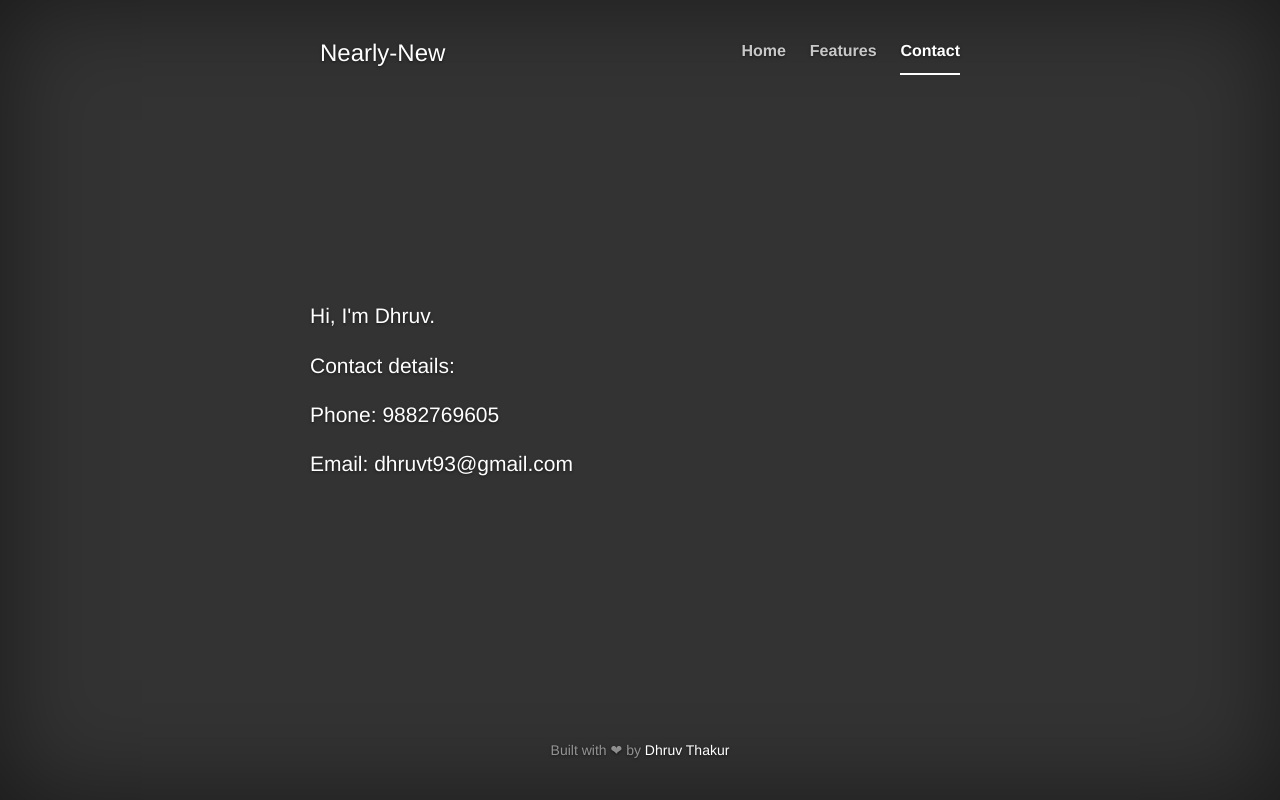
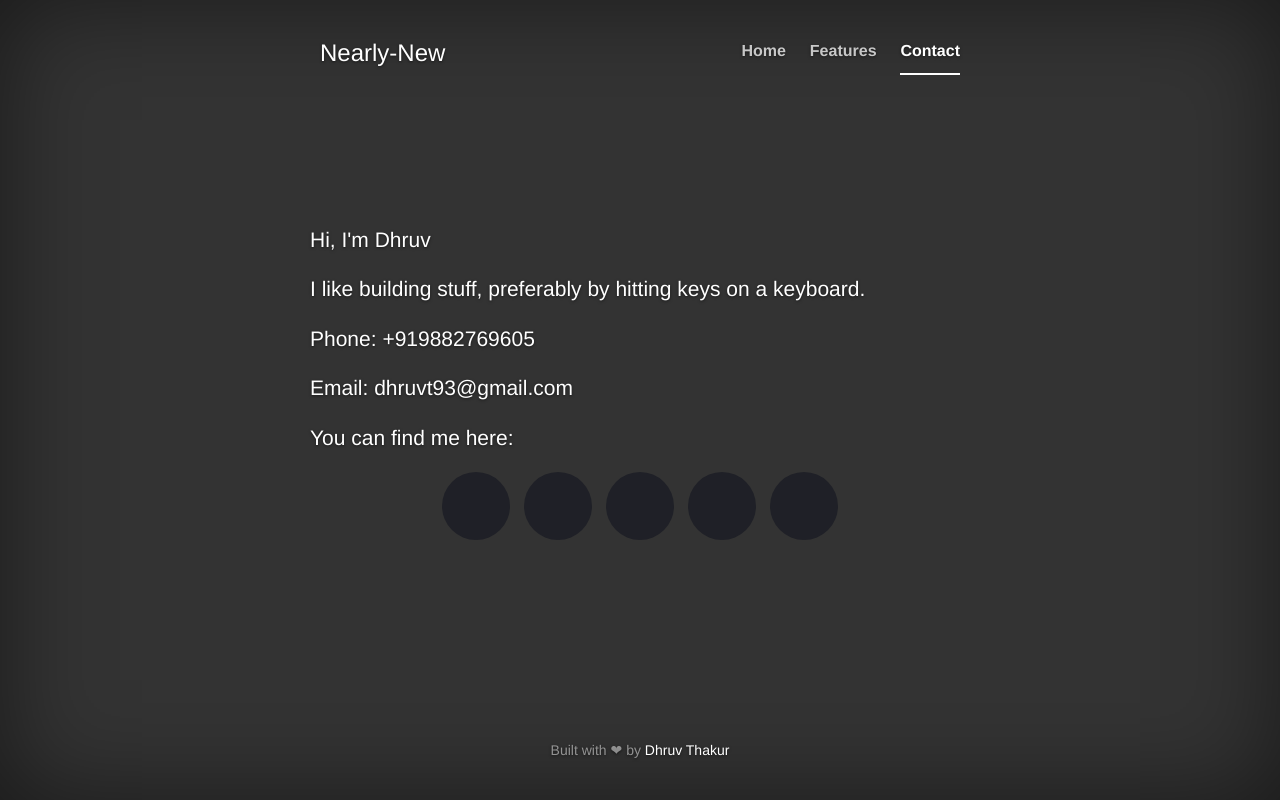
Before and after one commit to dht93/flask_nearly_new_webapp, a Flask app: page /contact/ in a window 1280 px wide. Run offline with Flask 2, Linux system fonts and the light colour scheme; some libraries are stand-ins or nearby versions.

Commit message:
Removed about, merged it with contact.html

```diff
--- a/main.py
+++ b/main.py
@@ -647,12 +647,6 @@ def logout():
     #flash('You are now logged out')
     return redirect(url_for('index'))
 
-@app.route('/about/')
-@login_required
-def about():
-    notif_count=get_notifs()
-    return render_template('about.html',notif_count=notif_count)
-
 @app.errorhandler(404)
 def page_not_found(e):
 
--- a/static/css/social.css
+++ b/static/css/social.css
@@ -139,25 +139,7 @@
   }
 }
 /* Extra stuff just to make the demo pretty. */
-body {
-  padding: 35px 0;
-  color: #fff;
-  font-family: 'Lora', serif;
-  font-size: 14px;
-  text-align: center;
-  line-height: 24px;
-  background: #262730 url(https://s3-us-west-2.amazonaws.com/s.cdpn.io/93/noise-bg.png) repeat 0 0;
-}
 
-h1 {
-  margin-bottom: 45px;
-  font-size: 55px;
-  line-height: 1.2;
-}
-
-footer {
-  margin: 75px 0 35px;
-}
 
 a {
   color: #4183c4;
--- a/templates/contact.html
+++ b/templates/contact.html
@@ -1,15 +1,29 @@
 {%extends 'cover_header.html'%}
+
+{%block head%}
+<link rel="stylesheet" href="{{url_for('static',filename="css/social.css")}}" type="text/css">
+{%endblock%}
 
 {%block contact_active%}
 class="active"
 {%endblock%}
 
 {%block inner_cover%}
+
 <div class="inner cover" align="left">
-    <p class="lead">Hi, I'm Dhruv.</p>
-    <p class="lead">Contact details:</p>
-    <p class="lead">Phone: 9882769605</p>
+    <p class="lead">Hi, I'm Dhruv</p>
+    <p class="lead">I like building stuff, preferably by hitting keys on a keyboard.</p>
+    <p class="lead">Phone: +919882769605</p>
     <p class="lead">Email: dhruvt93@gmail.com</p>
+    <p class="lead">You can find me here:</p>
+    <ul class="social-networks spin-icon">
+      <li><a target="_blank" href="https://github.com/dht93" class="icon-github">GitHub</a></li>
+  <li><a target="_blank" href="https://www.linkedin.com/in/dhruvthakur" class="icon-linkedin">LinkedIn</a></li>
+  <li><a target="_blank" href="https://twitter.com/dht93" class="icon-twitter">Twitter</a></li>
+  <li><a target="_blank" href="https://www.instagram.com/dhr.uv/" class="icon-instagram">Instagram</a></li>
+  <li><a target="_blank" href="https://www.facebook.com/metalplusclassicrock" class="icon-facebook">Facebook</a></li>
+</ul>
+
 </div>
 
 {%endblock%}
--- a/templates/cover_header.html
+++ b/templates/cover_header.html
@@ -9,6 +9,9 @@
     <title>Nearly-New</title>
     <link rel="stylesheet" href="{{url_for('static',filename="css/bootstrap.min.css")}}" type="text/css">
     <link href="{{url_for('static',filename='css/cover.css')}}" rel="stylesheet">
+    {%block head%}
+    {%endblock%}
+
   </head>
 
   <body>
--- a/templates/header.html
+++ b/templates/header.html
@@ -65,7 +65,6 @@
     </div>
         <ul class="nav navbar-nav navbar-right">
           <li {%block feedback_active%}{%endblock%}><a href="{{url_for('feedback')}}">Feedback</a></li>
-          <li {%block about_active%}{%endblock%}><a href="{{url_for('about')}}">About</a></li>
           <li {%block settings_active%}{%endblock%}><a href="{{url_for('settings')}}">Settings</a></li>
           <li><a href="{{url_for('logout')}}">Logout</a></li>
         </ul>
```
